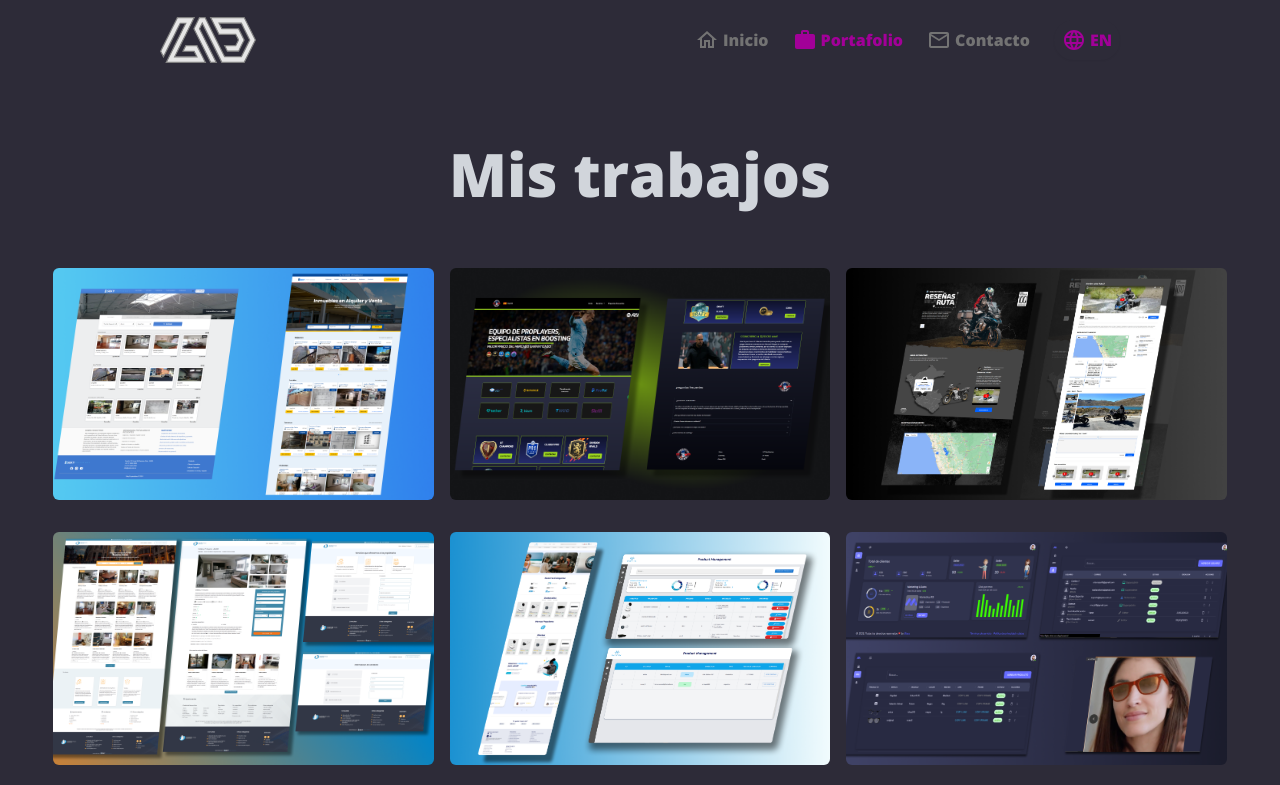
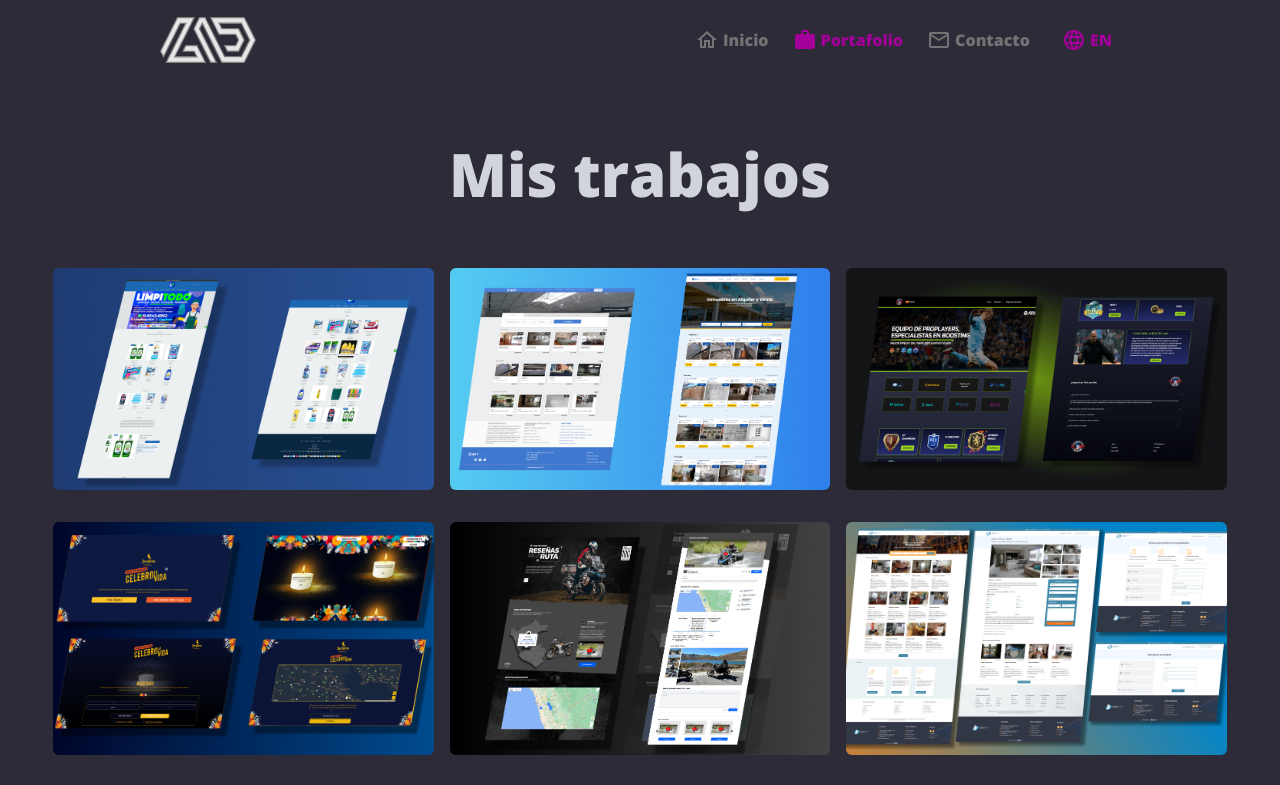
Before and after one commit to Lucas-caceres-w/Portafolio-Web, a Next.js app: page /portafolio in a window 1280 px wide. Shown: the top 785 px of the page. Built offline with nearby package versions, Linux system fonts and the light colour scheme.

Commit message:
add works

```diff
--- a/components/portafolio/gridworks.tsx
+++ b/components/portafolio/gridworks.tsx
@@ -1,4 +1,4 @@
-'use client'
+'use client';
 import { useContext, useState } from 'react';
 import { Idioma } from '../context/languaje';
 import es from '../../lib/texts/es.json';
@@ -18,6 +18,13 @@ function ContainerWorks({
    const texts = language === 'es' ? es : en;
    const works = [
       {
+         title: 'Limpi-Todo',
+         description: texts.sekyprop,
+         enlace: 'https://www.limpitodo.com.ar/',
+         image: [{ img: '/assets/imagenes/limpitod.png' }],
+         tecs: 'TiendaNube, CSS',
+      },
+      {
          title: 'Seky propiedades',
          description: texts.sekyprop,
          enlace: 'https://www.sekypropiedades.com.ar/',
@@ -36,13 +43,13 @@ function ContainerWorks({
          image: [{ img: '/assets/imagenes/fifaboosting.png' }],
          tecs: 'css,astro,react',
       },
-        /* {
-      title: "Celebra la vida | Jose cuervo",
+      {
+         title: 'Celebra la vida | Jose cuervo',
          description: texts.josecuervo,
-      enlace: "https://celebrolavida.com/",
-      image: "/assets/imagenes/celebrolavida.png",
-      tecs: "css,react,nest,mysql,type orm",
-    }, */
+         //enlace: 'https://celebrolavida.com/',
+         image: [{ img: '/assets/imagenes/celebrolavida.png' }],
+         tecs: 'css,react,nest,mysql,type orm',
+      },
       {
          title: 'Motor Rad',
          description: texts.MotorRad,
@@ -61,14 +68,16 @@ function ContainerWorks({
       {
          title: 'Wifnix',
          description: texts.Wifnix,
-            enlace: 'https://wifnix-desarrollo-git-main-lucas-caceres-w.vercel.app/',
+         enlace:
+            'https://wifnix-desarrollo-git-main-lucas-caceres-w.vercel.app/',
          image: [{ img: '/assets/imagenes/wifnix.png' }],
          tecs: 'tailwind,nextjs,sql,material ui',
       },
       {
          title: 'Glass Tester',
          description: texts.Glass,
-            enlace: 'https://glass-tester.vercel.app/glass-test/?sku=%2Foriginal_xcea3_1680550324974.json',
+         enlace:
+            'https://glass-tester.vercel.app/glass-test/?sku=%2Foriginal_xcea3_1680550324974.json',
          image: [{ img: '/assets/imagenes/glass.png' }],
          tecs: 'react,nextjs,material ui,sql',
       },
--- a/lib/texts/en.json
+++ b/lib/texts/en.json
@@ -24,5 +24,6 @@
   "MotorRad": "Interactive website, in commemoration of the 100 years of Rad Engine, It was made with 100% native javascript, with its route management dashboard and comment control in each of them, On the server side uses nodejs, with its express framework for the management of authentication and creation of the APIs it uses.",
   "josecuervo": "Web application to celebrate life in commemoration of the Day of the Dead, lighting a candle to remember our loved ones, for the José Cuervo brand, developed with React on the frontend and Nest js on the backend, using Mysql as a database and firebase for authentication",
   "fifaboost": "Landing page for FIFA EA 24 video game boosting company, The site was developed with the Astro static website framework, using TailwindCss as a css framework",
-  "sekyprop": "Redesign and optimization of a real estate website for Seky Propiedades developed with php and mysql on the server and in the styles with CSS and tailwindcss."
+  "sekyprop": "Redesign and optimization of a real estate website for Seky Propiedades developed with php and mysql on the server and in the styles with CSS and tailwindcss.",
+  "limpitodo": "E-commerce design developed and configured in Cloud Store, domain configuration and product upload."
 }
--- a/lib/texts/es.json
+++ b/lib/texts/es.json
@@ -24,5 +24,6 @@
   "MotorRad": "Sitio web interactivo, en conmemoración de los 100 años de Motor Rad, Fue realizado con javascript nativo 100%, con su dashboard de administración de rutas y control de comentarios en cada una de ellas, Del lado del servidor utiliza nodejs, con su framework express para el manejo de autenticacion y creacion de las API's que utiliza.",
   "josecuervo": "Aplicación web para celebrar la vida en conmemoración del dia de los muertos, encendiendo una vela para recordar nuestros seres queridos, para la marca Jose Cuervo, desarrollado con React en el frontend y Nest js en el backend, utilizando Mysql como base de datos y firebase para la autenticación",
   "fifaboost": "Landing page para empresa de boosting del juego de video FIFA EA 24, El sitio fue desarrollado con el framework de paginas webs estáticas Astro, utilizando como framework de css, TailwindCss",
-  "sekyprop": "Rediseño y optimización de sitio web de inmobiliaria para Seky Propiedades desarrollado con php y mysql en el servidor y en los estilos con CSS y tailwindcss."
+  "sekyprop": "Rediseño y optimización de sitio web de inmobiliaria para Seky Propiedades desarrollado con php y mysql en el servidor y en los estilos con CSS y tailwindcss.",
+  "limpitodo": "Diseño de E-commerce desarrollado y configurado en Tienda Nube, Configuracion de dominio y carga de productos."
 }
```
Also changed, not shown: public/assets/imagenes/limpitod.png (added). Lines whose indentation alone changed are shown as unchanged.
